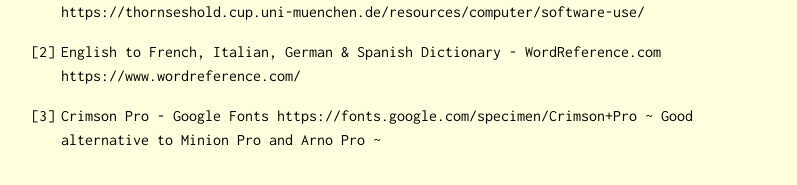
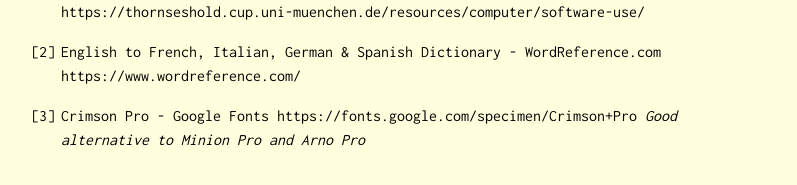
Before and after one commit to ekdc11/ekdc11.github.io, a Jekyll site: the page built from link.md, in a window 1280 px wide. Shown: the part 199-384 px from the top of the page, without its empty margins (239-1036 px from the left). Built offline with Jekyll 4.4.1, drawn with Linux system fonts in a browser that asks for light colours.

```diff
--- a/link.md
+++ b/link.md
@@ -11,4 +11,4 @@ https://www.wordreference.com/
 
 3. Crimson Pro - Google Fonts
 https://fonts.google.com/specimen/Crimson+Pro
-~ Good alternative to Minion Pro and Arno Pro ~
+_Good alternative to Minion Pro and Arno Pro_
```
